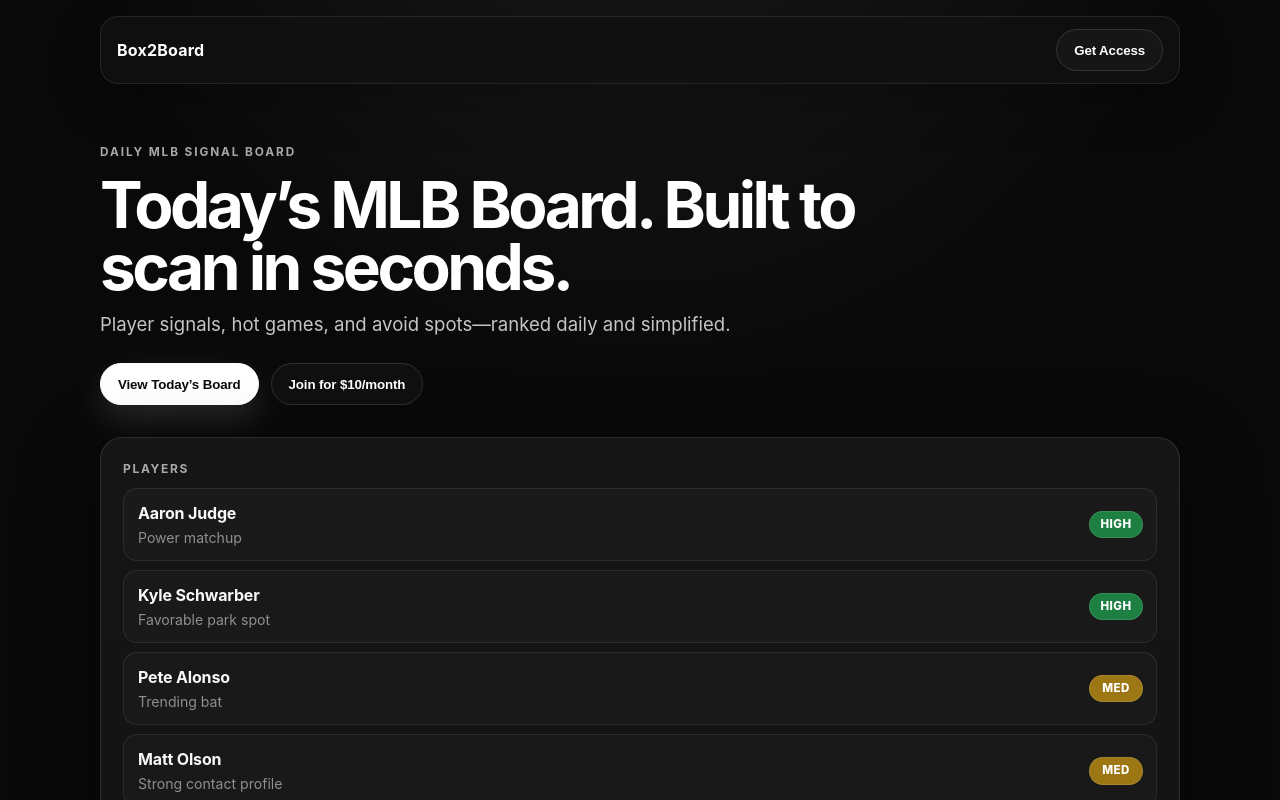
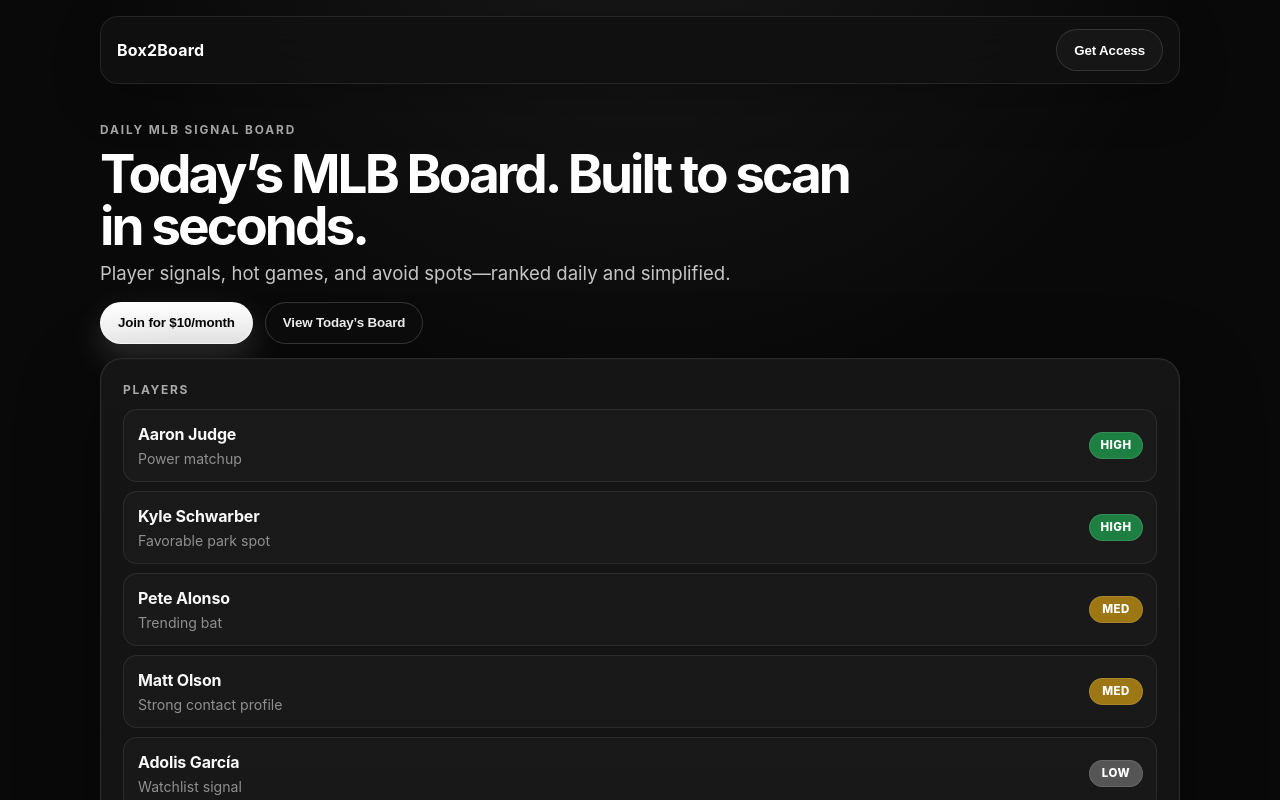
Before and after one commit to box2board/box2board-next, a Next.js app: page / in a window 1280 px wide. Shown: the top 800 px of the page. Built offline with nearby package versions, Linux system fonts and the light colour scheme.

Commit message:
Polish homepage hero and board focus

```diff
--- a/app/globals.css
+++ b/app/globals.css
@@ -26,9 +26,9 @@
 .page-shell {
   width: min(100% - 40px, 1080px);
   margin: 0 auto;
-  padding: 48px 0 56px;
+  padding: 34px 0 56px;
   display: grid;
-  gap: 24px;
+  gap: 16px;
 }
 
 .header,
@@ -58,8 +58,8 @@
 .hero {
   max-width: 820px;
   display: grid;
-  gap: 12px;
-  padding: 12px 0 8px;
+  gap: 8px;
+  padding: 4px 0 0;
 }
 
 .eyebrow {
@@ -72,7 +72,7 @@
 
 .hero h1 {
   max-width: 780px;
-  font-size: clamp(2.15rem, 5vw, 4.3rem);
+  font-size: clamp(2rem, 4.15vw, 3.55rem);
   line-height: 0.98;
   letter-spacing: -0.055em;
 }
@@ -87,7 +87,7 @@
   display: flex;
   gap: 12px;
   flex-wrap: wrap;
-  margin-top: 12px;
+  margin-top: 6px;
 }
 
 .btn {
@@ -118,25 +118,40 @@
 }
 
 .btn-primary {
-  background: #ffffff;
-  color: #0b0b0b;
-  border-color: #ffffff;
-  box-shadow: 0 14px 34px rgba(255, 255, 255, 0.13);
+  background: linear-gradient(180deg, #ffffff 0%, #ededed 100%);
+  color: #070707;
+  border-color: rgba(255, 255, 255, 0.96);
+  box-shadow:
+    0 14px 34px rgba(255, 255, 255, 0.16),
+    0 0 0 1px rgba(255, 255, 255, 0.28) inset;
 }
 
 .btn-primary:hover {
-  background: #f3f3f3;
-  border-color: #f3f3f3;
-  box-shadow: 0 16px 38px rgba(255, 255, 255, 0.17);
+  background: linear-gradient(180deg, #ffffff 0%, #f7f7f7 100%);
+  border-color: #ffffff;
+  box-shadow:
+    0 18px 42px rgba(255, 255, 255, 0.22),
+    0 0 0 1px rgba(255, 255, 255, 0.38) inset;
 }
 
 .btn-secondary {
-  background: rgba(18, 18, 18, 0.78);
+  background: rgba(14, 14, 14, 0.84);
+  border-color: rgba(255, 255, 255, 0.17);
+  color: #f0f0f0;
+}
+
+.btn-secondary:hover {
+  background: rgba(26, 26, 26, 0.92);
+  border-color: rgba(255, 255, 255, 0.31);
 }
 
 .card {
   background: #121212;
   padding: 20px;
+}
+
+.product-preview {
+  margin-top: -2px;
 }
 
 .board-card {
@@ -253,8 +268,8 @@
 @media (max-width: 640px) {
   .page-shell {
     width: min(100% - 28px, 1080px);
-    padding: 34px 0 42px;
-    gap: 20px;
+    padding: 26px 0 42px;
+    gap: 16px;
   }
 
   .header,
@@ -263,7 +278,8 @@
   }
 
   .hero h1 {
-    font-size: clamp(2rem, 12vw, 3rem);
+    font-size: clamp(1.9rem, 10vw, 2.8rem);
+    line-height: 1.02;
   }
 
   .btn {
--- a/app/page.js
+++ b/app/page.js
@@ -12,12 +12,12 @@
           simplified.
         </p>
         <div className="hero-actions">
-          <button className="btn btn-primary">View Today’s Board</button>
-          <button className="btn btn-secondary">Join for $10/month</button>
+          <button className="btn btn-primary">Join for $10/month</button>
+          <button className="btn btn-secondary">View Today’s Board</button>
         </div>
       </section>
 
-      <section>
+      <section className="product-preview">
         <SignalBoard />
       </section>
 
```
